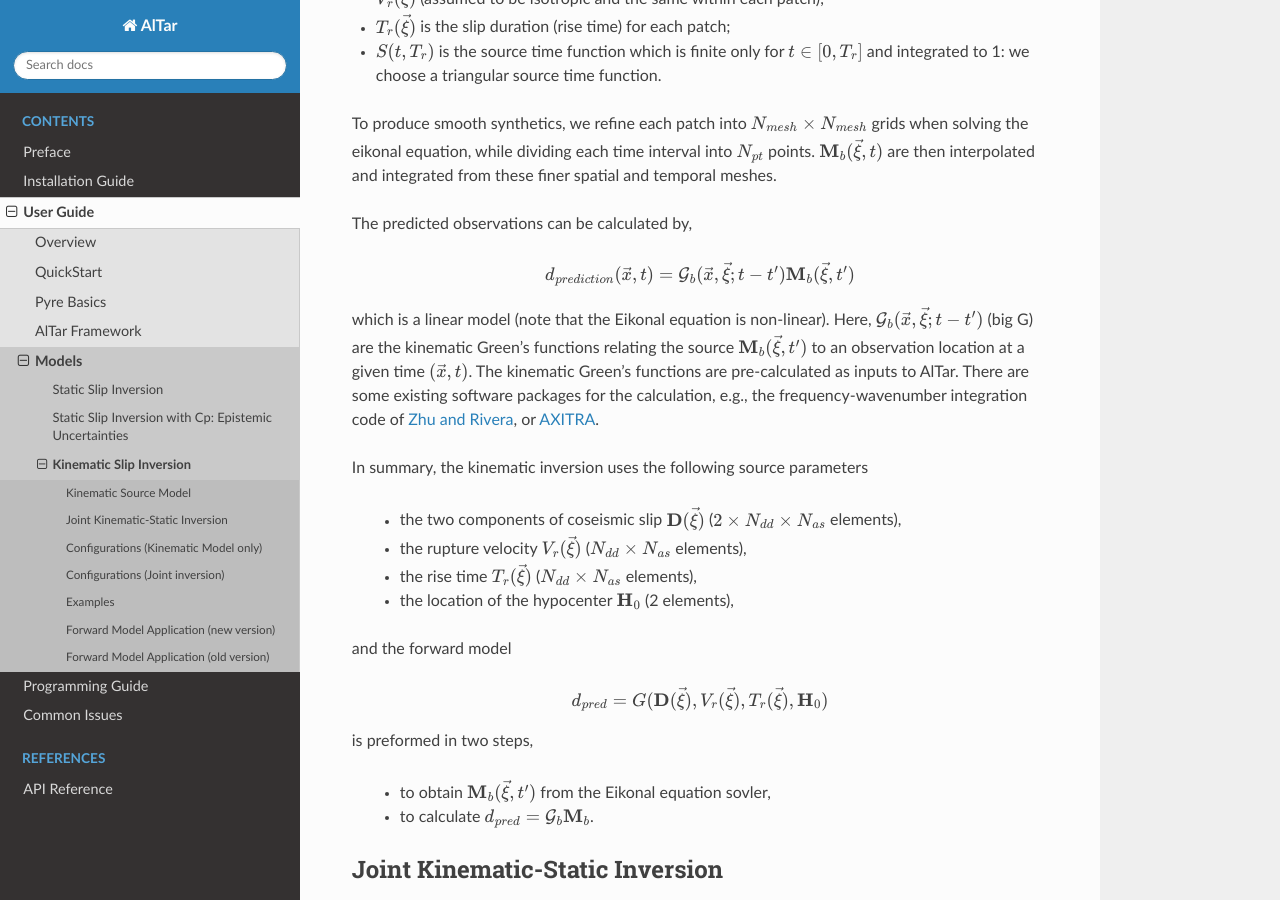
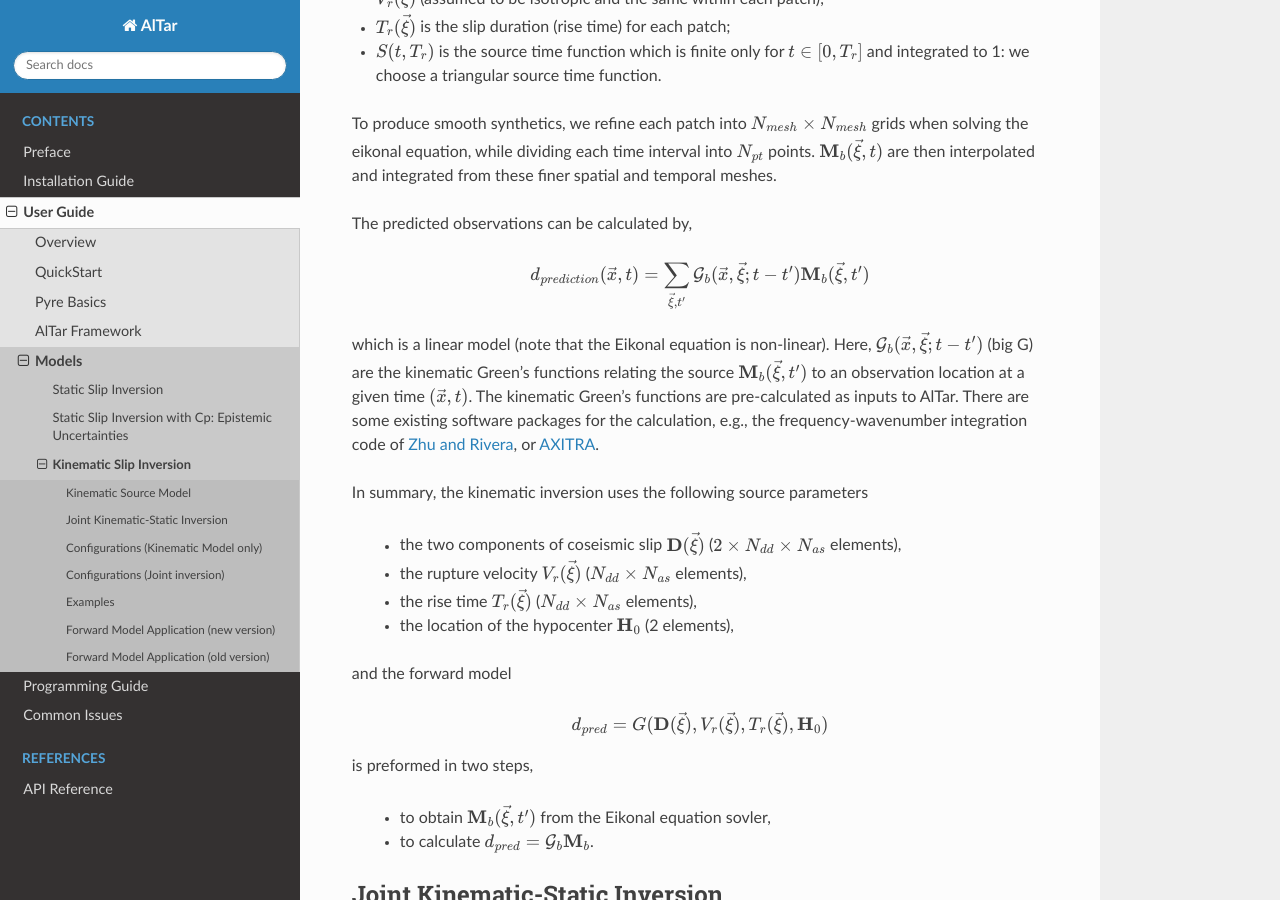
Before and after one commit to lijun99/altar2-documentation, a Sphinx documentation site: the page built from docs/cuda/Kinematic.rst, in a window 1280 px wide and 900 px high, scrolled down 581 px. Built offline with Sphinx 7.4.7 and the Read the Docs theme 2.0.0, drawn with Linux system fonts in a browser that asks for light colours; pages that are not in the unit, such as notebooks, are missing from menus.

Commit message:
fix the kinematic model description: integrate/sum all source points

```diff
--- a/docs/cuda/Kinematic.rst
+++ b/docs/cuda/Kinematic.rst
@@ -28,7 +28,7 @@ The predicted observations can be calculated by,
 
 .. math::
 
-    d_{prediction} ({\vec x}, t) = {\cal G}_b({\vec x}, {\vec \xi}; t-t') {\bf M}_b({\vec \xi}, t')
+    d_{prediction} ({\vec x}, t) = \sum_{{\vec \xi}, t'}{\cal G}_b({\vec x}, {\vec \xi}; t-t') {\bf M}_b({\vec \xi}, t')
 
 which is a linear model (note that the Eikonal equation is non-linear). Here, :math:`{\cal G}_b({\vec x}, {\vec \xi}; t-t')` (big G) are the kinematic Green's functions relating the source :math:`{\bf M}_b({\vec \xi}, t')` to an observation location at a given time :math:`({\vec x}, t)`. The kinematic Green's functions are pre-calculated as inputs to AlTar. There are some existing software packages for the calculation, e.g., the frequency-wavenumber integration code of `Zhu and Rivera <https://doi.org/10.1046/j.1365-246X.2002.01610.x>`__, or `AXITRA <https://github.com/coutanto/axitra>`__.
 
```
